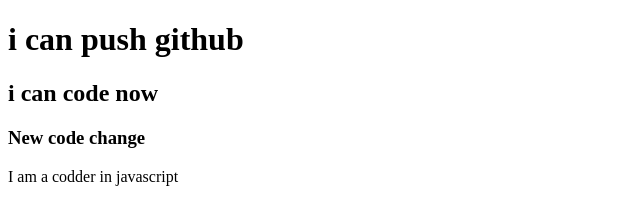
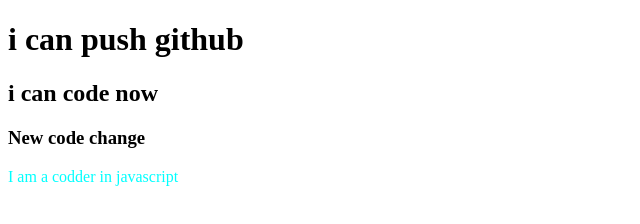
Before and after one commit to sagor15-2367/My-sceond-repo, a plain HTML site: page index.html in a window 1280 px wide. Shown: the whole page, without its empty margins (0-640 px from the left). Drawn offline with Linux system fonts and the light colour scheme.

Commit message:
added second repo

```diff
--- a/index.html
+++ b/index.html
@@ -5,7 +5,7 @@
     <meta http-equiv="X-UA-Compatible" content="IE=edge">
     <meta name="viewport" content="width=device-width, initial-scale=1.0">
     <title>My Sceond Repo</title>
-    <link rel="stylesheet" href="../Basic CSS/style.css">
+    <link rel="stylesheet" href="../My-sceond-repo/style.css">
 </head>
 <body>
     <h1>i can push github</h1>
```
